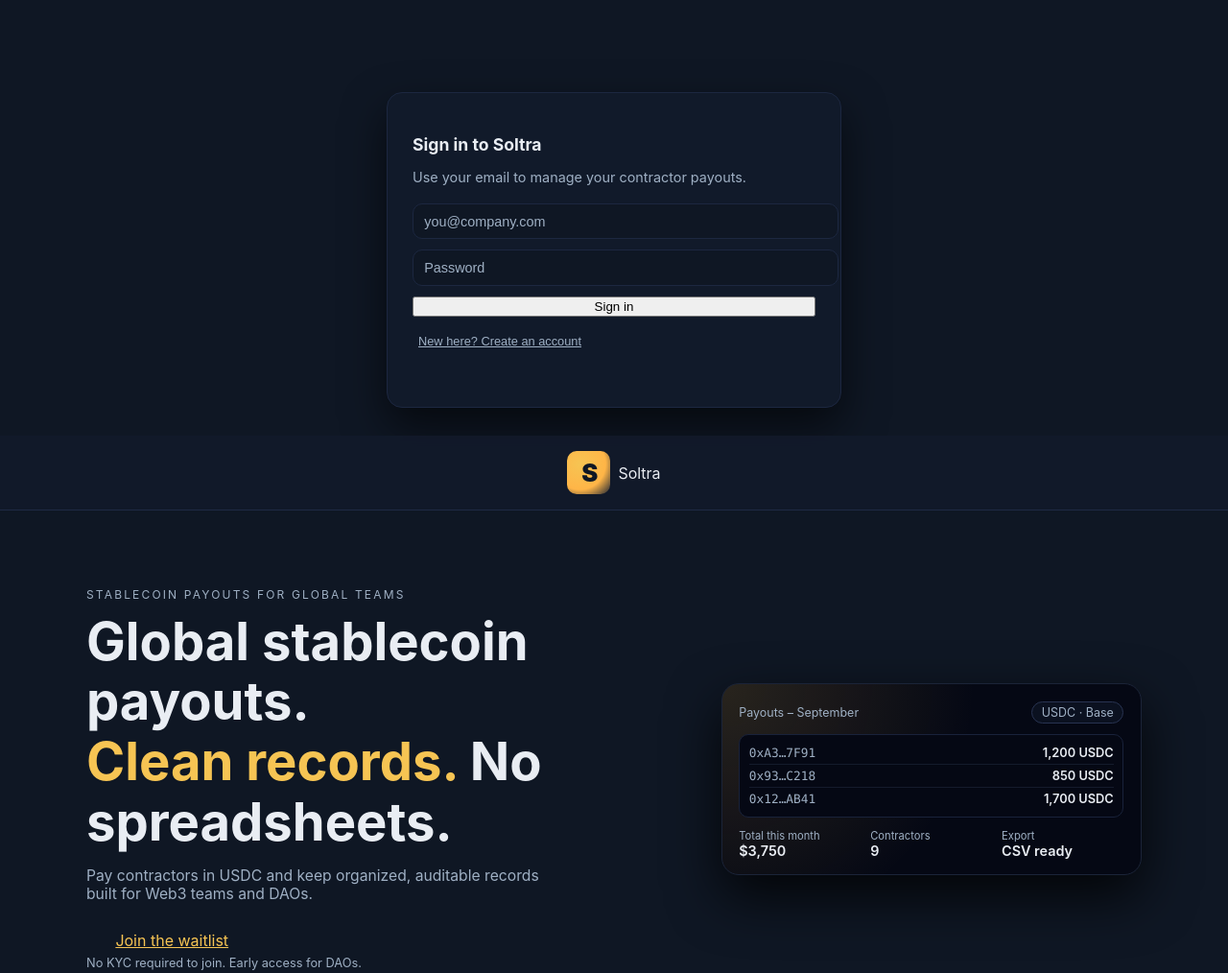
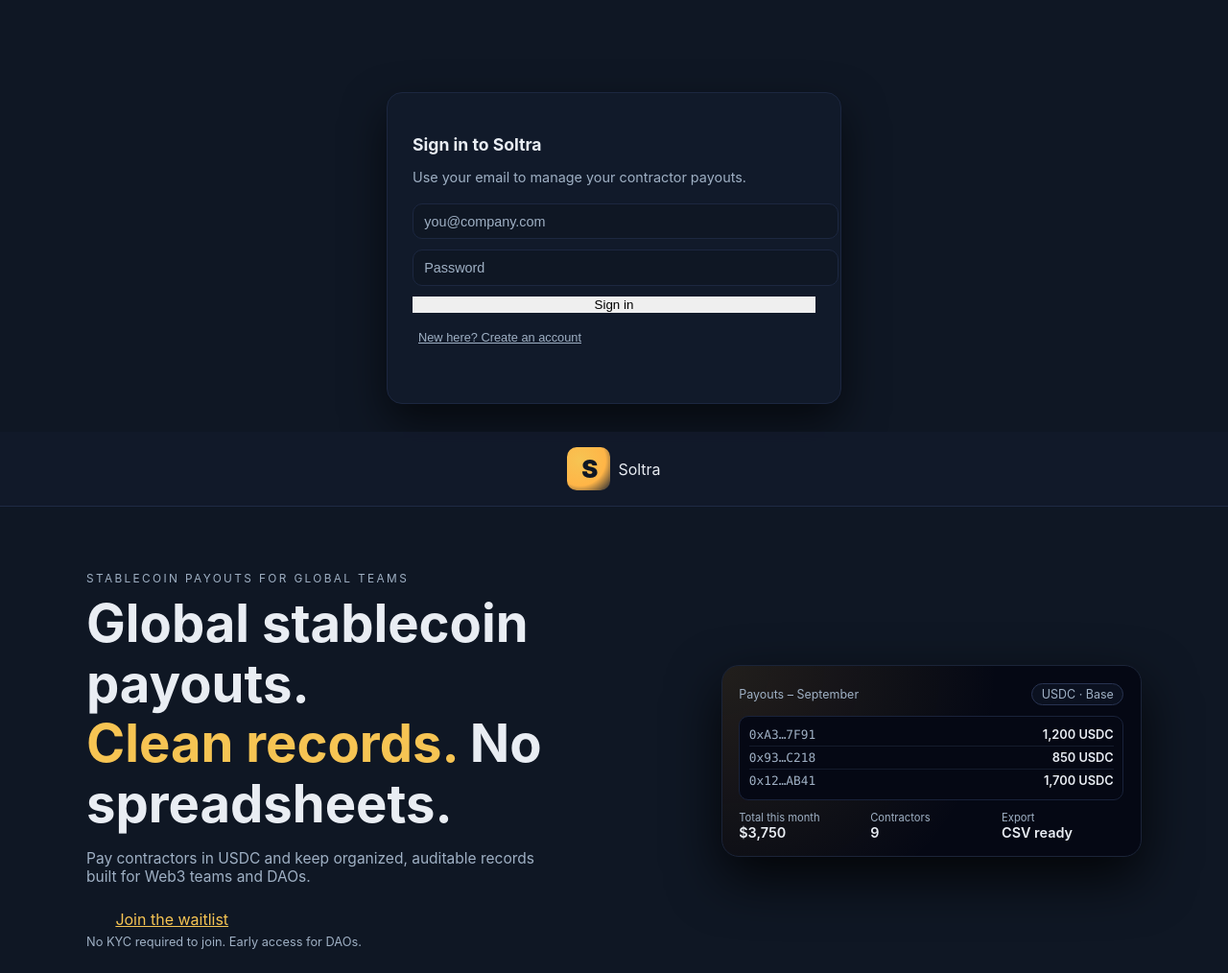
Before and after one commit to lukem1999/Soltra-Landing, a plain HTML site: page index.html in a window 1280 px wide. Shown: the top 1014 px of the page at 96% size. Drawn offline with nearby package versions, Linux system fonts and the light colour scheme; no server answers.

Commit message:
Update styles.css

```diff
--- a/styles.css
+++ b/styles.css
@@ -15,7 +15,9 @@
 body {
   margin: 0;
   padding: 0;
-  background: var(--bg);
+  background:
+    radial-gradient(circle at top center, rgba(15, 23, 36, 0.6), transparent 55%),
+    #0f1724;
   color: var(--text);
   font-family: "Inter", system-ui, sans-serif;
 }
@@ -62,7 +64,7 @@
 /* ===== Hero ===== */
 
 .hero {
-  padding: 5rem 1rem 5rem;
+  padding: 4.25rem 1rem 4.75rem;
   max-width: 1100px;
   margin: 0 auto;
 }
@@ -82,10 +84,10 @@
 
 .hero-eyebrow {
   text-transform: uppercase;
-  letter-spacing: 0.18em;
-  font-size: 0.75rem;
+  letter-spacing: 0.2em;
+  font-size: 0.74rem;
   color: var(--muted);
-  margin: 0 0 0.6rem;
+  margin: 0 0 0.5rem;
 }
 
 .highlight {
@@ -94,9 +96,9 @@
 
 .hero-sub {
   color: var(--muted);
-  font-size: 0.98rem;
+  font-size: 0.97rem;
   max-width: 30rem;
-  margin: 0 0 1.8rem;
+  margin: 0 0 1.6rem;
 }
 
 .hero-actions {
@@ -118,7 +120,7 @@
 /* Hero stats card */
 
 .hero-card {
-  background: radial-gradient(circle at top left, rgba(246,196,83,0.15), transparent 55%),
+  background: radial-gradient(circle at top left, rgba(246,196,83,0.12), transparent 60%),
               #050814;
   border-radius: 18px;
   border: 1px solid #1b2438;
@@ -130,8 +132,8 @@
 
 .hero-card:hover {
   transform: translateY(-4px);
-  box-shadow: 0 26px 70px rgba(0,0,0,0.9);
-  border-color: rgba(246,196,83,0.6);
+  box-shadow: 0 26px 70px rgba(0,0,0,0.95);
+  border-color: rgba(246,196,83,0.7);
 }
 
 .hero-card-header {
@@ -199,7 +201,7 @@
 @media (max-width: 900px) {
   .hero-inner {
     grid-template-columns: 1fr;
-    gap: 2.5rem;
+    gap: 2.4rem;
   }
 
   .hero-card {
@@ -207,6 +209,36 @@
     margin: 0 auto;
   }
 }
+
+/* CTA button micro-interactions */
+
+.btn {
+  position: relative;
+  border: none;
+  overflow: hidden;
+  display: inline-flex;
+  align-items: center;
+  justify-content: center;
+}
+
+.btn::before {
+  content: "";
+  position: absolute;
+  inset: 0;
+  background: linear-gradient(90deg, var(--gold), var(--amber));
+  opacity: 0;
+  transition: opacity 0.25s ease;
+}
+
+.btn span {
+  position: relative;
+  z-index: 1;
+}
+
+.btn:hover::before {
+  opacity: 1;
+}
+
 
 
 /* ===== Section divider between hero and feature cards ===== */
@@ -218,7 +250,7 @@
   background: linear-gradient(
     90deg,
     transparent,
-    rgba(246,196,83,0.6),
+    rgba(246,196,83,0.55),
     transparent
   );
   opacity: 0.5;
@@ -231,7 +263,7 @@
   flex-wrap: wrap;
   justify-content: center;
   gap: 1.5rem;
-  padding: 3.5rem 1rem 6rem;
+  padding: 3.25rem 1rem 5.5rem;
   background: var(--navy);
 }
 
```
